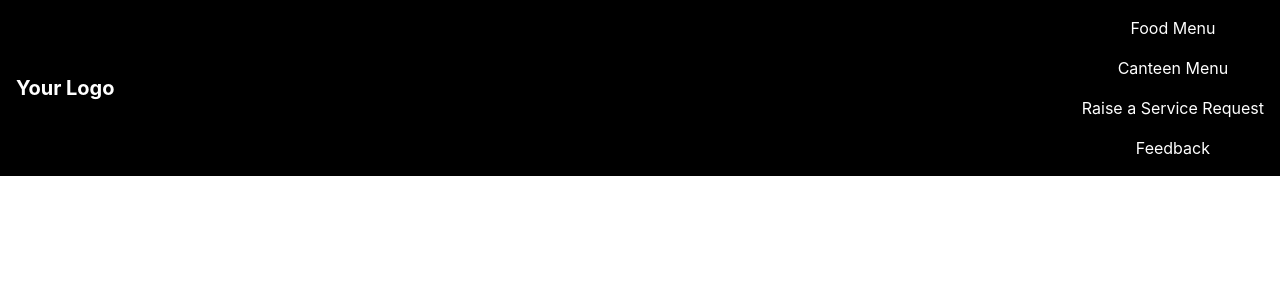
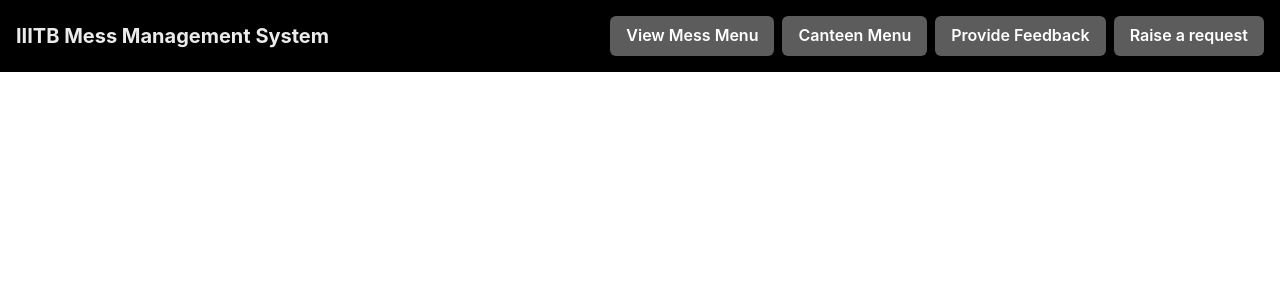
Before and after one commit to MnCSSJ4x/Foodle, a React (Create React App) app: page /home in a window 1280 px wide. Shown: the top 300 px of the page. Built offline with nearby package versions, Linux system fonts and the light colour scheme.

Commit message:
Added state change, Navbar, Food Card

```diff
--- /dev/null
+++ b/src/Components/CanteenMenuTab.jsx
@@ -0,0 +1,13 @@
+import React from 'react';
+import FoodCard from './FoodCard';
+
+const CanteenMenuTab = () => {
+  const fetchMenu = async () => {};
+  return (
+    <div>
+      <FoodCard></FoodCard>
+    </div>
+  );
+};
+
+export default CanteenMenuTab;
--- /dev/null
+++ b/src/Components/FoodCard.jsx
@@ -0,0 +1,44 @@
+import { VStack } from '@chakra-ui/react';
+import React from 'react';
+import TemplateImage from '../Assets/template-image.png';
+import {
+  Card,
+  CardHeader,
+  CardBody,
+  CardFooter,
+  Image,
+  Stack,
+  Heading,
+  Text,
+  Divider,
+  ButtonGroup,
+  Button,
+} from '@chakra-ui/react';
+const FoodCard = props => {
+  return (
+    <div>
+      <Card
+        direction={{ base: 'column', sm: 'row' }}
+        overflow="hidden"
+        variant="outline"
+      >
+        <Image
+          objectFit="cover"
+          maxW={{ base: '100%', sm: '200px' }}
+          src={TemplateImage}
+          alt="Food Item"
+        />
+
+        <Stack>
+          <CardBody>
+            <Heading size="md">Food Name</Heading>
+
+            <Text py="2">Food Description</Text>
+          </CardBody>
+        </Stack>
+      </Card>
+    </div>
+  );
+};
+
+export default FoodCard;
--- /dev/null
+++ b/src/Components/MessMenuTab.jsx
@@ -0,0 +1,48 @@
+import React from 'react';
+import { Tabs, TabList, TabPanels, Tab, TabPanel } from '@chakra-ui/react';
+import TimeCard from './TimeCard';
+
+const MessMenuTab = () => {
+  const fetchMenu = async () => {};
+  return (
+    <div>
+      <Tabs>
+        <TabList>
+          <Tab>Monday</Tab>
+          <Tab>Tuesday</Tab>
+          <Tab>Wednesday</Tab>
+          <Tab>Thursday</Tab>
+          <Tab>Friday</Tab>
+          <Tab>Saturday</Tab>
+          <Tab>Sunday</Tab>
+        </TabList>
+
+        <TabPanels>
+          <TabPanel>
+            <TimeCard></TimeCard>
+          </TabPanel>
+          <TabPanel>
+            <p>two!</p>
+          </TabPanel>
+          <TabPanel>
+            <p>three!</p>
+          </TabPanel>
+          <TabPanel>
+            <p>two!</p>
+          </TabPanel>
+          <TabPanel>
+            <p>two!</p>
+          </TabPanel>
+          <TabPanel>
+            <p>two!</p>
+          </TabPanel>
+          <TabPanel>
+            <p>two!</p>
+          </TabPanel>
+        </TabPanels>
+      </Tabs>
+    </div>
+  );
+};
+
+export default MessMenuTab;
--- a/src/Components/Navbar.jsx
+++ b/src/Components/Navbar.jsx
@@ -1,6 +1,16 @@
-import React from 'react'
-import { ChakraProvider, CSSReset, Box, Flex, Spacer, Link, Button, VStack } from '@chakra-ui/react';
-const Navbar = () => {
+import React from 'react';
+import {
+  ChakraProvider,
+  CSSReset,
+  Box,
+  Flex,
+  Spacer,
+  Link,
+  Button,
+  VStack,
+  HStack,
+} from '@chakra-ui/react';
+const Navbar = ({ changeTab }) => {
   return (
     <Flex
       as="nav"
@@ -8,46 +18,78 @@ const Navbar = () => {
       justify="space-between"
       padding="1rem"
       bg="black"
-          color="white"
+      color="whiteAlpha.900"
     >
-          {/* Brand/Logo */}
       <Box>
         <Link href="/" fontSize="xl" fontWeight="bold">
-              Your Logo
+          IIITB Mess Management System
         </Link>
       </Box>
 
       {/* Navigation Links */}
-          <VStack
+      <HStack
         display={{ base: 'none', md: 'flex' }}
-            spacing={4}
+        spacing={2}
         align="center"
-            direction="row"
+        direction="column"
       >
-            <Link href="#" fontSize="md">
-              Food Menu
-            </Link>
-            <Link href="#" fontSize="md">
+        <Button
+          colorScheme="whiteAlpha"
+          variant="solid"
+          onClick={() => {
+            changeTab('first');
+          }}
+        >
+          View Mess Menu
+        </Button>
+        <Button
+          colorScheme="whiteAlpha"
+          variant="solid"
+          onClick={() => {
+            changeTab('second');
+          }}
+        >
           Canteen Menu
-            </Link>
-            <Link href="#" fontSize="md">
-              Raise a Service Request
-            </Link>
-            <Link href="#" fontSize="md">
-              Feedback
-            </Link>
-          </VStack>
+        </Button>
+        <Button
+          colorScheme="whiteAlpha"
+          variant="solid"
+          onClick={() => {
+            changeTab('third');
+          }}
+        >
+          Provide Feedback
+        </Button>
+        <Button
+          colorScheme="whiteAlpha"
+          variant="solid"
+          onClick={() => {
+            changeTab('fourth');
+          }}
+        >
+          Raise a request
+        </Button>
+      </HStack>
 
       {/* Mobile Menu Button */}
-          <Box display={{ base: 'flex', md: 'none' }}>
-            <Button colorScheme="teal" size="md">
-              Menu
+      <Box display={{ base: 'flex', md: 'none' }} spacing={4}>
+        <VStack>
+          <Button colorScheme="whiteAlpha" size="md">
+            View Mess Menu
           </Button>
+          <Button colorScheme="whiteAlpha" size="md">
+            Canteen Menu
+          </Button>
+          <Button colorScheme="whiteAlpha" size="md">
+            Provide Feedback
+          </Button>
+          <Button colorScheme="whiteAlpha" size="md">
+            Raise a request
+          </Button>
+        </VStack>
       </Box>
     </Flex>
   );
 };
 
-
-
-export default Navbar
+export default Navbar;
--- /dev/null
+++ b/src/Components/TimeCard.jsx
@@ -0,0 +1,27 @@
+import React from 'react';
+import { Tabs, TabList, TabPanels, Tab, TabPanel } from '@chakra-ui/react';
+import FoodCard from './FoodCard';
+const TimeCard = () => {
+  return (
+    <div>
+      <Tabs>
+        <TabList>
+          <Tab>Breakfast</Tab>
+          <Tab>Lunch</Tab>
+          <Tab>Dinner</Tab>
+          <Tab>Snacks</Tab>
+        </TabList>
+        <TabPanels>
+          <TabPanel>
+            <FoodCard></FoodCard>
+          </TabPanel>
+          <TabPanel>2</TabPanel>
+          <TabPanel>3</TabPanel>
+          <TabPanel>4</TabPanel>
+        </TabPanels>
+      </Tabs>
+    </div>
+  );
+};
+
+export default TimeCard;
--- /dev/null
+++ b/src/Components/ViewTabs.jsx
@@ -0,0 +1,30 @@
+import React from 'react';
+
+import MessMenuTab from './MessMenuTab';
+import CanteenMenuTab from './CanteenMenuTab';
+//For handling what kind of tab, is it for Mess, is it for canteen, is it for some service request. Based on navbar button click
+
+const ViewTabs = ({ tab }) => {
+  let componentToRender;
+
+  switch (tab) {
+    case 'first':
+      componentToRender = <MessMenuTab />;
+      break;
+    case 'second':
+      componentToRender = <CanteenMenuTab />;
+      break;
+    // case "third":
+    //   componentToRender = <ComponentC />;
+    //   break;
+    // case "fourth":
+    //   componentToRender = <ComponentD />;
+    //   break;
+    default:
+      // Handle a default case or render a default component
+      <></>;
+  }
+  return componentToRender;
+};
+
+export default ViewTabs;
--- a/src/Pages/LandingPage.jsx
+++ b/src/Pages/LandingPage.jsx
@@ -27,7 +27,7 @@ const LandingPage = () => {
 
   const router = useNavigate();
 
-  const register = async (event) => {
+  const register = async event => {
     event.preventDefault();
     try {
       const response = await axios.get('http://localhost:9191/api/users');
@@ -35,7 +35,7 @@ const LandingPage = () => {
     } catch (error) {
       console.error('Error fetching users:', error);
     }
-    router("/home");
+    router('/home');
     window.location.reload();
   };
 
@@ -54,8 +54,8 @@ const LandingPage = () => {
         justifyContent="center"
         alignItems="center"
       >
-        <Avatar bg="teal.500" />
-        <Heading color="teal.400">Welcome</Heading>
+        <Avatar bg="black" />
+        <Heading color="black">Welcome</Heading>
         <Box minW={{ base: '90%', md: '468px' }}>
           <form>
             <Stack
@@ -77,9 +77,9 @@ const LandingPage = () => {
                 borderRadius={0}
                 type="submit"
                 variant="solid"
-                colorScheme="teal"
+                colorScheme="gray"
                 width="full"
-                onClick={(e) => register(e)}
+                onClick={e => register(e)}
               >
                 Login
               </Button>
--- a/src/Pages/UserPage.jsx
+++ b/src/Pages/UserPage.jsx
@@ -1,11 +1,17 @@
-import React from 'react'
-import Navbar from '../Components/Navbar'
+import React, { useState } from 'react';
+import Navbar from '../Components/Navbar';
+import { Tabs, VStack } from '@chakra-ui/react';
+import ViewTabs from '../Components/ViewTabs';
+
 const UserPage = () => {
-
+  const [btnClicked, setbtnClicked] = useState('None');
 
   return (
-    <><Navbar></Navbar></>
-  )
-}
+    <VStack display={{ base: 'none', md: 'flex' }} spacing={4} align="stretch">
+      <Navbar changeTab={setbtnClicked} />
+      <ViewTabs tab={btnClicked} />
+    </VStack>
+  );
+};
 
-export default UserPage
+export default UserPage;
```
Also changed, not shown: src/Assets/template-image.png (added). Lines whose indentation alone changed are shown as unchanged.
